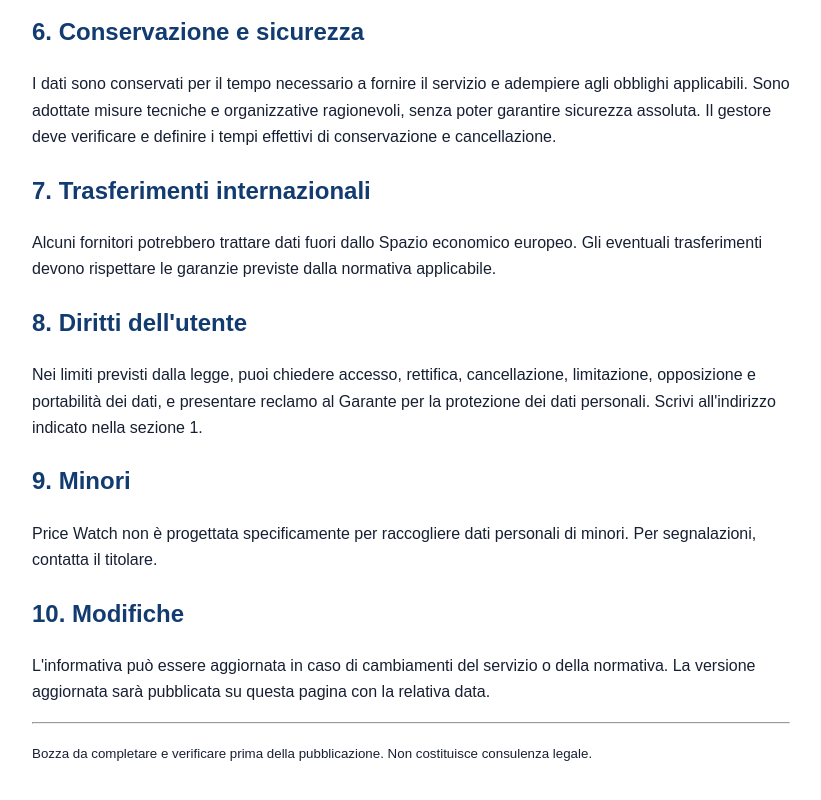
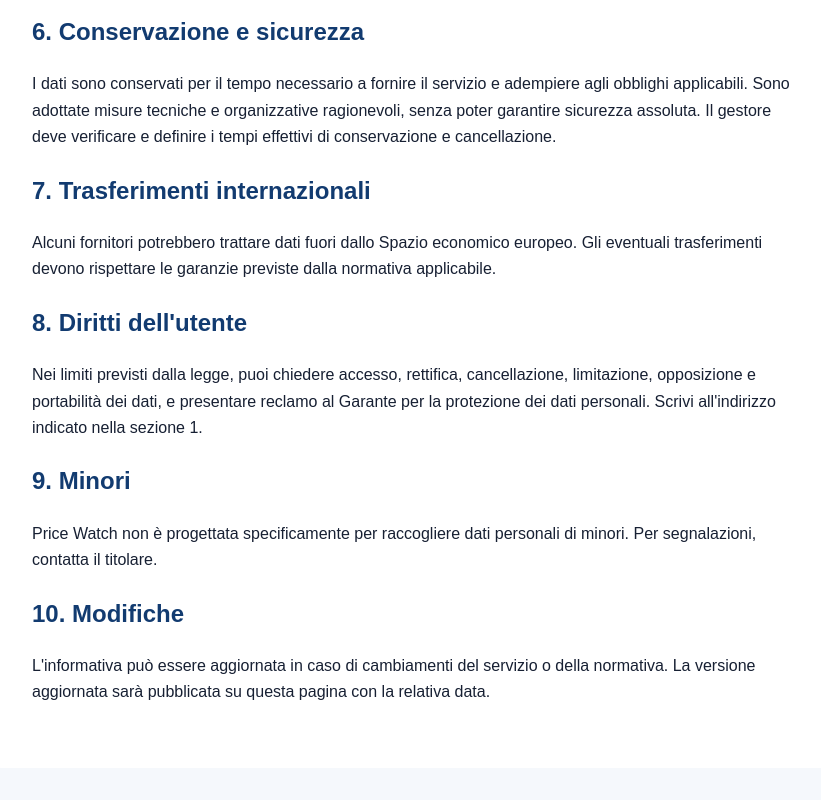
Before and after one commit to niccolomarrati-design/Price_watch, a browser extension: page privacy.html in a window 1280 px wide. Shown: the part 1228-2028 px from the top of the page, without its empty margins (229-1050 px from the left). Drawn offline with Linux system fonts and the light colour scheme.

Commit message:
Remove draft notice from privacy.html
Removed draft notice from privacy policy.

```diff
--- a/privacy.html
+++ b/privacy.html
@@ -12,4 +12,4 @@
 <h2>8. Diritti dell'utente</h2><p>Nei limiti previsti dalla legge, puoi chiedere accesso, rettifica, cancellazione, limitazione, opposizione e portabilità dei dati, e presentare reclamo al Garante per la protezione dei dati personali. Scrivi all'indirizzo indicato nella sezione 1.</p>
 <h2>9. Minori</h2><p>Price Watch non è progettata specificamente per raccogliere dati personali di minori. Per segnalazioni, contatta il titolare.</p>
 <h2>10. Modifiche</h2><p>L'informativa può essere aggiornata in caso di cambiamenti del servizio o della normativa. La versione aggiornata sarà pubblicata su questa pagina con la relativa data.</p>
-<hr><p><small>Bozza da completare e verificare prima della pubblicazione. Non costituisce consulenza legale.</small></p></main></body></html>
+</main></body></html>
```
